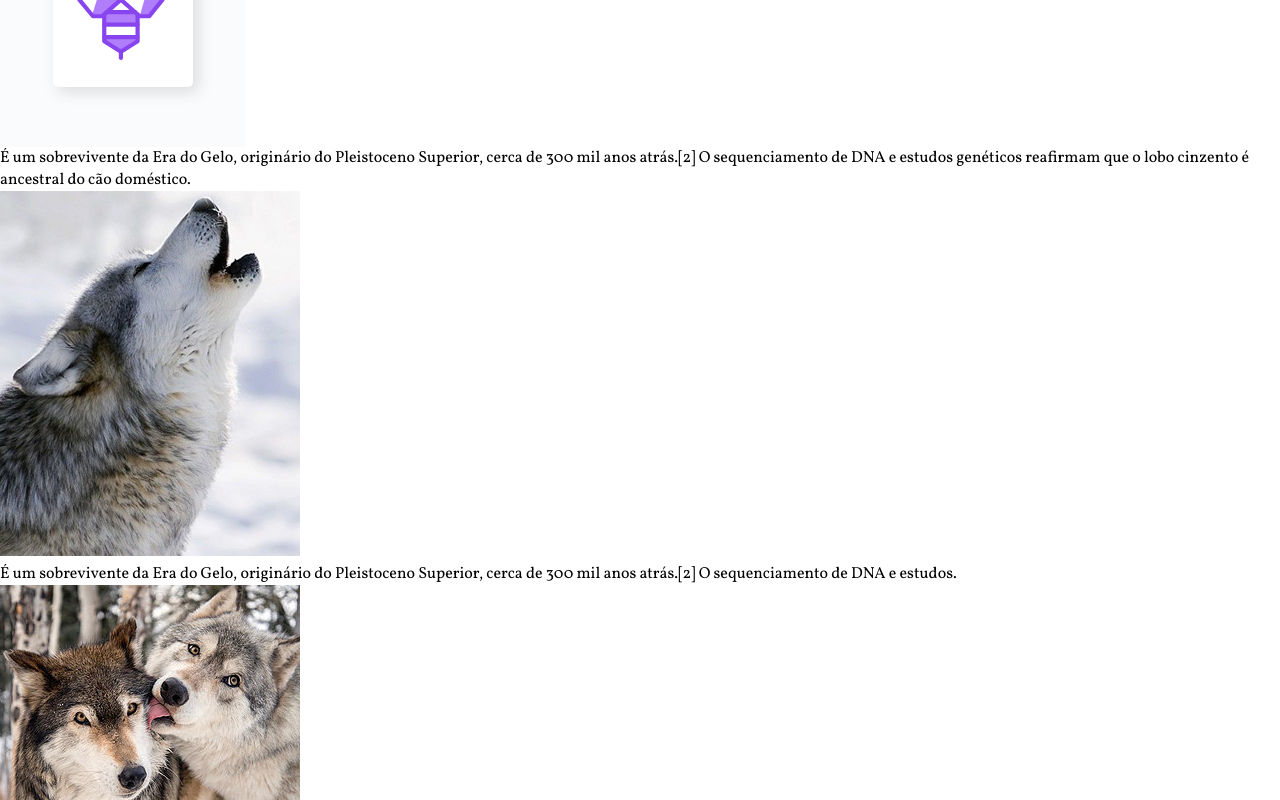
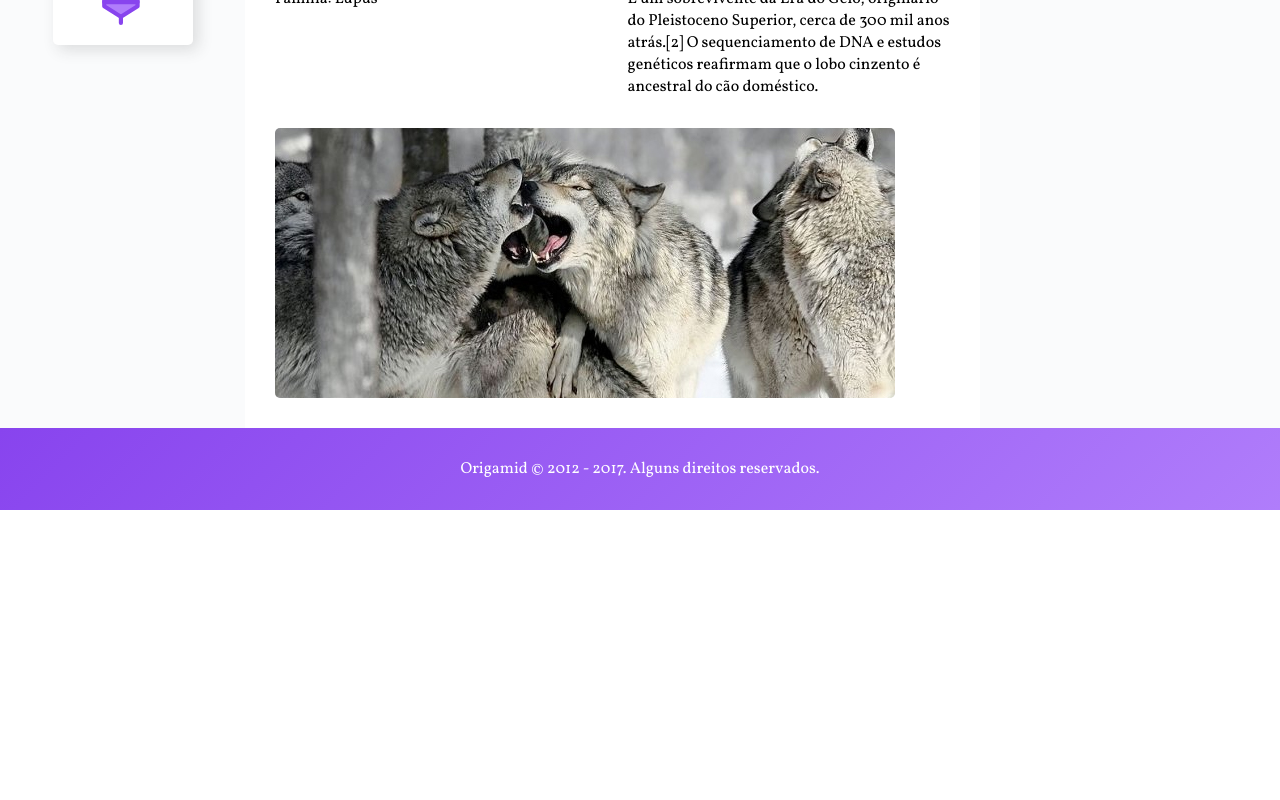
Before and after one commit to Guimartinssilva/Wildbeast, a plain HTML site: page index.html in a window 1280 px wide. Shown: the part 1080-1880 px from the top of the page. After the commit the page ends 1590 px from the top, so only its background shows below. Drawn offline with Linux system fonts and the light colour scheme.

Commit message:
Anúncio e footer, Conteúdo Grid

```diff
--- a/index.html
+++ b/index.html
@@ -47,7 +47,7 @@
         <span>da família canis lupus</span>
       </div>
 
-      <divc class="caracteristicas">
+      <div class="caracteristicas">
         <div>
           <span class="numero">72</span>
           <span class="rotulo">kg</span>
@@ -58,19 +58,19 @@
         </div>
       </div>
 
-      <p>É um sobrevivente da Era do Gelo, originário do Pleistoceno Superior, cerca de 300 mil anos atrás.[2] O sequenciamento de DNA e estudos genéticos reafirmam que o lobo cinzento é ancestral do cão doméstico.</p>
+      <p class="col-wide">É um sobrevivente da Era do Gelo, originário do Pleistoceno Superior, cerca de 300 mil anos atrás.[2] O sequenciamento de DNA e estudos genéticos reafirmam que o lobo cinzento é ancestral do cão doméstico.</p>
 
-      <img src="./img/wolf1.jpg" alt="wolf1">
+      <img class="imagem-1" src="./img/wolf1.jpg" alt="wolf1">
 
       <p>É um sobrevivente da Era do Gelo, originário do Pleistoceno Superior, cerca de 300 mil anos atrás.[2] O sequenciamento de DNA e estudos.</p>
 
-      <img src="./img/wolf2.jpg" alt="wolf2">
+      <img class="imagem-2" src="./img/wolf2.jpg" alt="wolf2">
 
       <p>O peso e tamanho dos lobos variam muito em todo o mundo, tendendo a aumentar proporcionalmente com a latitude, como previsto pela teoria de Christian Bergmann. Em geral, a altura, medida a partir dos ombros, varia de 60 a 95 centímetros.</p>
 
       <p>O peso varia geograficamente. Em média, os lobos europeus pesam 38,5 kg; os lobos da América do Norte, 36 kg; os lobos indianos e árabes, 25 kg.[7] Embora raros, lobos com mais de 77 kg foram encontrados no Alasca, Canadá,[8] e na antiga União Soviética.</p>
 
-      <blockquote class="citacao">
+      <blockquote class="citacao col-wide">
         <p>“Há algo no uivar do lobo que tira um homem do aqui e agora e o transporta para uma floresta da mente.”</p>
       </blockquote>
 
@@ -89,7 +89,7 @@
         <p>É um sobrevivente da Era do Gelo, originário do Pleistoceno Superior, cerca de 300 mil anos atrás.[2] O sequenciamento de DNA e estudos genéticos reafirmam que o lobo cinzento é ancestral do cão doméstico.</p>
       </div>
 
-      <img src="./img/wolf3.jpg" alt="wolf3">
+      <img class="col-wide" src="./img/wolf3.jpg" alt="wolf3">
 
     </main>
 
--- a/style.css
+++ b/style.css
@@ -21,7 +21,9 @@ a{
 }
 
 img{
+  display: block;
   max-width: 100%;
+  border-radius: 5px;
 }
 
 .estrutura{
@@ -94,12 +96,43 @@ img{
 
 .content{
   grid-area: content;
+  max-width: 900px;
+  margin: 0 auto;
+  padding: 30px;
+  display: grid;
+  grid-template-columns: 1fr 1fr;
+  grid-gap: 30px;
+}
+
+.col-wide{
+  grid-column: 1 / -1;
+}
+
+.imagem-1{
+  grid-row: span 2;
+  align-self: end;
+}
+
+item-2{
+  align-self: end;
 }
 
 .anuncios{
   grid-area: anuncios;
+  background: #fafbfc;
+  display: grid;
+  align-content: start;
+  padding: 30px;
+  grid-gap: 30px;
 }
 
 .footer{
   grid-area: footer;
+  background: linear-gradient(135deg, #8844ee, #b07dfb);
 }
+
+.footer p{
+  color: white;
+  text-align: center;
+  padding: 30px;
+}
```
